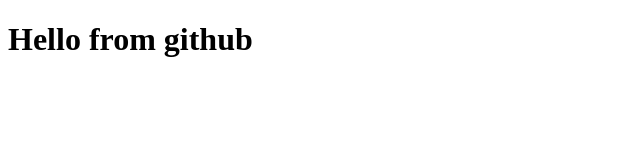
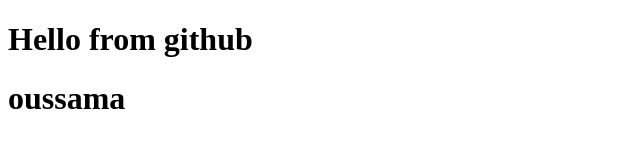
Before and after one commit to OussamaZguimi/ProjectAgricole, a plain HTML site: page index.html in a window 1280 px wide. Shown: the whole page, without its empty margins (0-640 px from the left). Drawn offline with Linux system fonts and the light colour scheme.

Commit message:
new modifier

```diff
--- a/index.html
+++ b/index.html
@@ -8,5 +8,6 @@
 </head>
 <body>
     <h1>Hello from github</h1>
+    <h1>oussama</h1>
 </body>
 </html>
```
